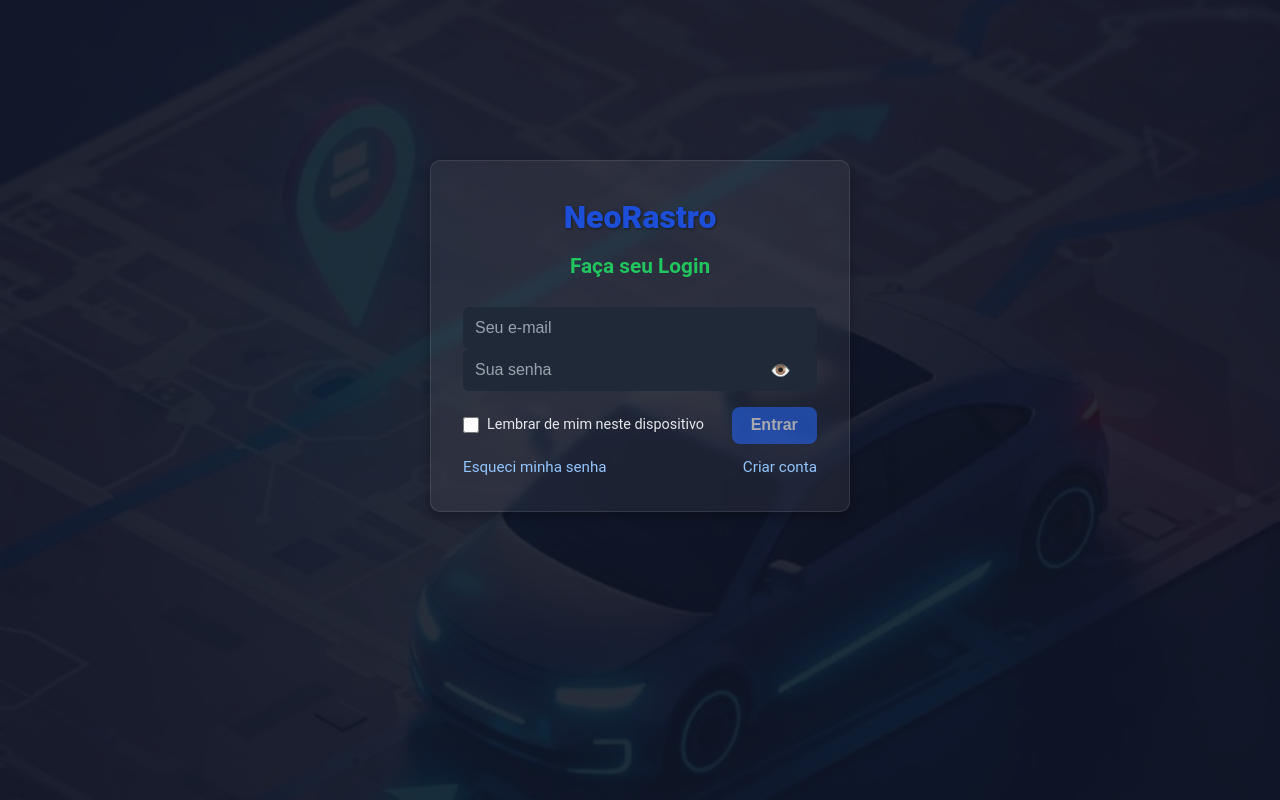
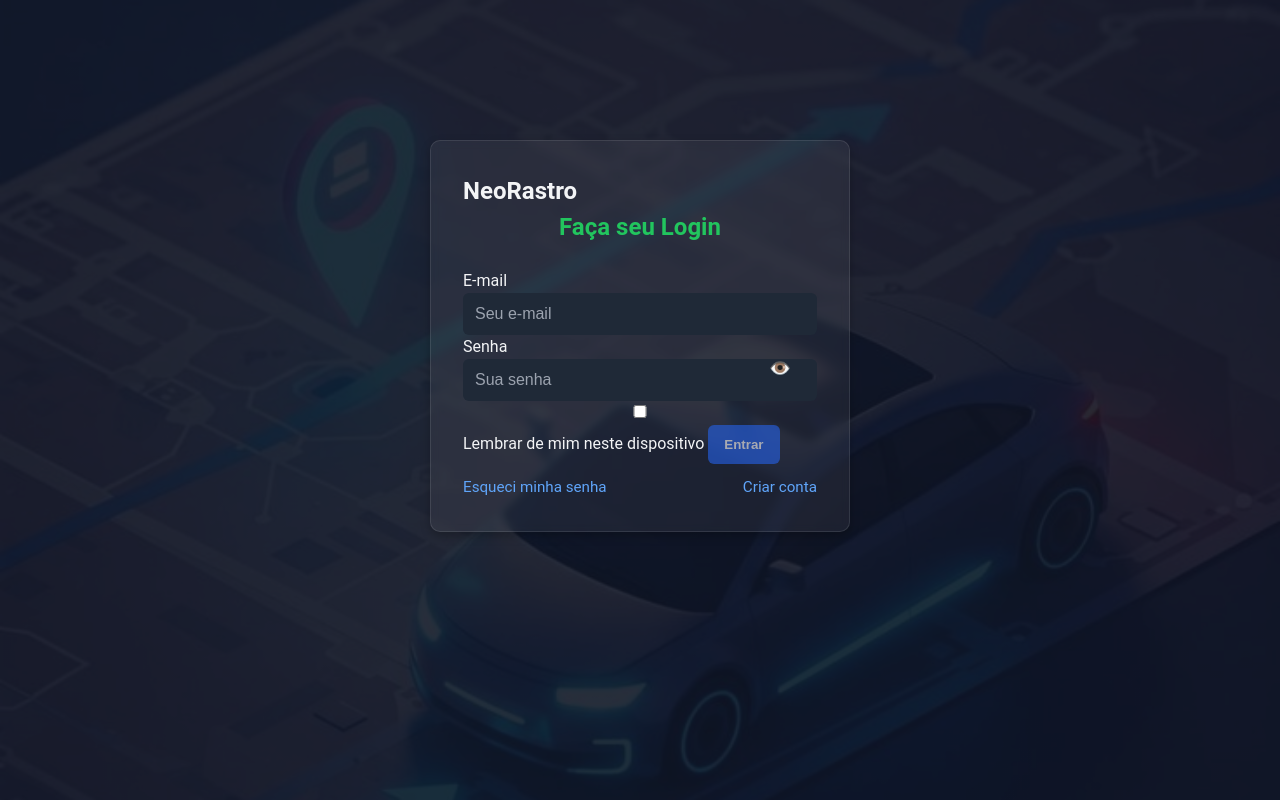
Before and after one commit to araujoBarbosa/NeoRastroApp, a plain HTML site: page login.html in a window 1280 px wide. Drawn offline with Linux system fonts and the light colour scheme.

Commit message:
Update login.html

```diff
--- a/login.html
+++ b/login.html
@@ -4,69 +4,21 @@
   <meta charset="UTF-8" />
   <meta name="viewport" content="width=device-width, initial-scale=1" />
   <meta name="color-scheme" content="light dark" />
+  <meta name="theme-color" content="#0ea5e9" />
   <title>NeoRastro — Login</title>
+
+  <!-- ✅ Corrigido: caminho correto para GitHub Pages -->
   <link rel="stylesheet" href="estilo.css" />
-  <style>
-    .so-leitor { position:absolute; left:-10000px; width:1px; height:1px; overflow:hidden; }
-    .links { display:flex; justify-content:space-between; align-items:center; font-size:.95rem; }
-    .links a { color:#93c5fd; text-decoration:none }
-    .links a:hover { text-decoration:underline }
-    .mensagem { display:block; padding:10px; border-radius:10px; font-size:.95rem }
-    .mensagem:empty { display:none }
-    .mensagem.erro { background:#fee2e2; color:#7f1d1d }
-    .mensagem.sucesso { background:#dcfce7; color:#14532d }
-    .campo-senha { position:relative }
-    .botao-alternar-senha {
-      position:absolute; right:10px; top:50%; transform:translateY(-50%);
-      background:none; border:0; color:#93c5fd; cursor:pointer; font-size:1.05rem;
-    }
 
-    /* Nome da empresa */
-    .nome-empresa {
-      font-size: 2rem;
-      font-weight: 800;
-      text-align: center;
-      margin-bottom: 10px;
-      color: #1d4ed8;
-      text-shadow: 1px 1px 3px rgba(0,0,0,0.4);
-    }
-
-    /* Subtítulo */
-    .titulo-login {
-      font-size: 1.3rem;
-      text-align: center;
-      margin-bottom: 20px;
-      color: #22c55e;
-      font-weight: 600;
-    }
-
-    /* Linha com checkbox e botão */
-    .linha-login {
-      display: flex;
-      align-items: center;
-      justify-content: space-between;
-      margin-top: 1rem;
-      gap: 1rem;
-    }
-    .lembrar-dispositivo {
-      display: flex;
-      align-items: center;
-      gap: 8px;
-      font-size: .9rem;
-      color: #e5e7eb;
-    }
-    .lembrar-dispositivo input[type="checkbox"] {
-      width: 16px;
-      height: 16px;
-      accent-color: #2563eb;
-    }
-    #botao-entrar {
-      padding: 0.6rem 1.2rem;
-      font-size: 1rem;
-      border-radius: 8px;
-      font-weight: 600;
-    }
-  </style>
+  <meta http-equiv="Content-Security-Policy" content="
+    default-src 'self' data:;
+    img-src 'self' data:;
+    style-src 'self' 'unsafe-inline';
+    script-src 'self' 'unsafe-inline';
+    connect-src 'self' https://api.neorastro.cloud;
+    base-uri 'self';
+    form-action 'self';
+  ">
 </head>
 <body class="pagina--autenticacao">
 
@@ -103,7 +55,7 @@
 
         <div class="links" style="margin-top:.75rem">
           <a href="recuperar.html" rel="nofollow">Esqueci minha senha</a>
-          <a href="/cadastro">Criar conta</a>
+          <a href="cadastro.html">Criar conta</a>
         </div>
       </section>
     </main>
@@ -150,8 +102,8 @@
         botao.textContent = 'Entrando…';
 
         try {
-          // ✅ Envia o login para o endpoint correto da API
-          const resposta = await fetch('https://neorastro.cloud/api/login', {
+          // ✅ Corrigido: backend via subdomínio API
+          const resposta = await fetch('https://api.neorastro.cloud/login', {
             method: 'POST',
             headers: { 'Content-Type': 'application/json' },
             body: JSON.stringify({
@@ -166,7 +118,7 @@
 
           mensagem.textContent = '✅ Login realizado! Redirecionando…';
           mensagem.classList.add('sucesso');
-          setTimeout(()=> window.location.href = '/painel', 600);
+          setTimeout(()=> window.location.href = 'painel.html', 600);
 
         } catch (erro) {
           mensagem.textContent = '❌ ' + (erro.message || 'Erro ao conectar.');
```
